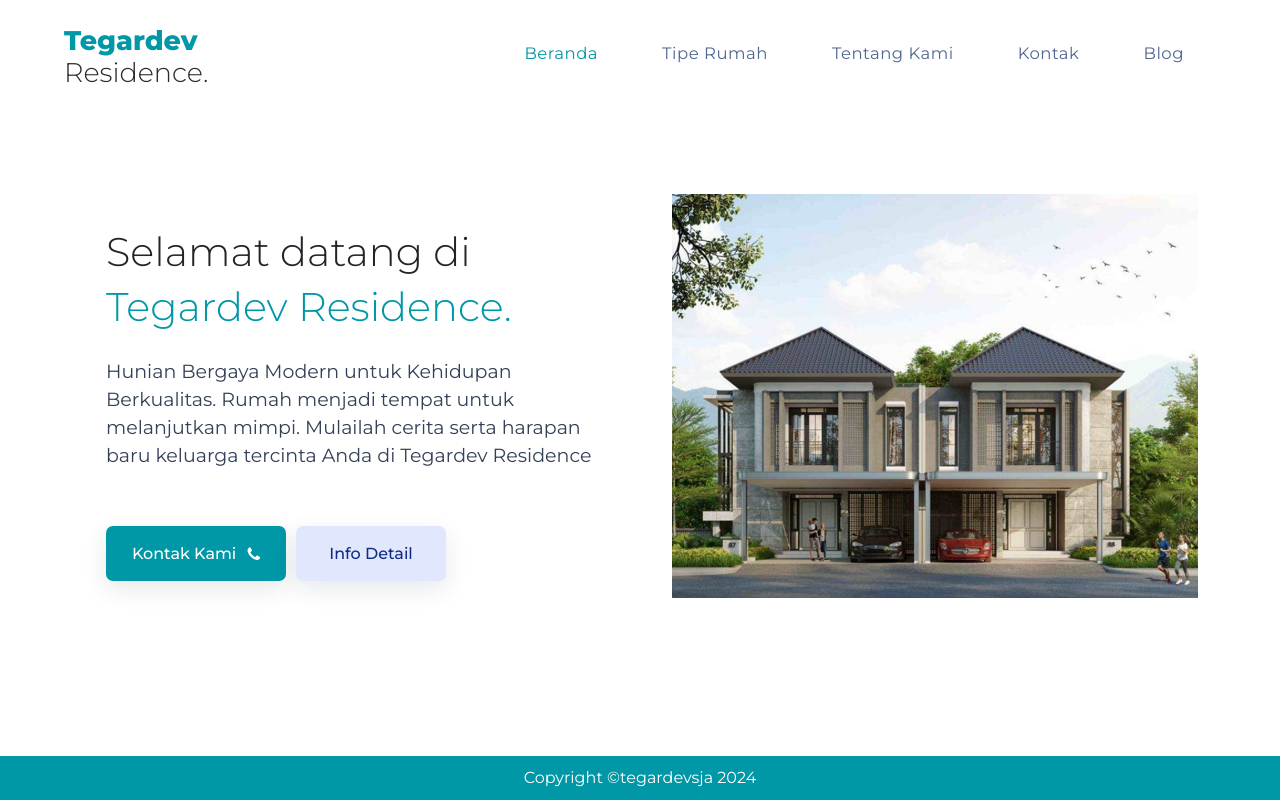
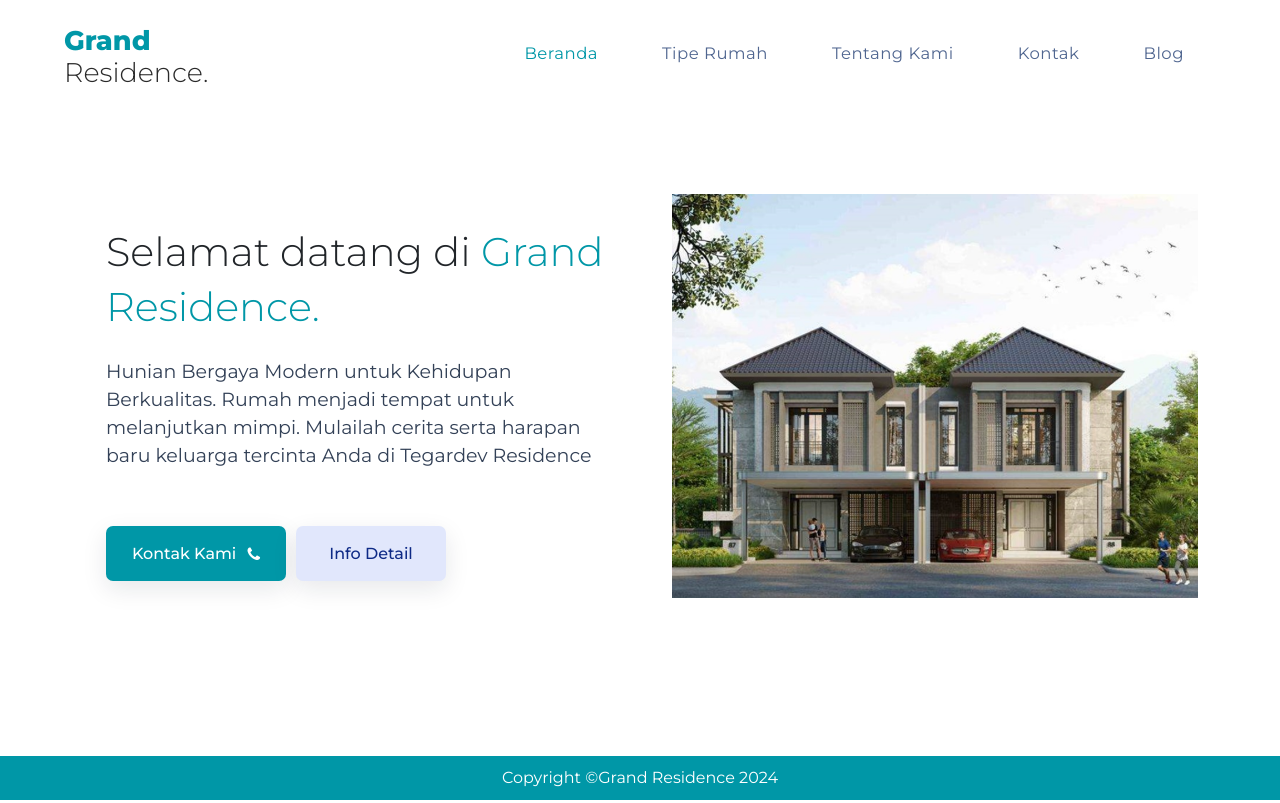
Before and after one commit to TegarNH1/Tegardev-Residence, a plain HTML site: page index.html in a window 1280 px wide. Shown: the top 803 px of the page. Drawn offline with nearby package versions, Linux system fonts and the light colour scheme.

Commit message:
index.html

```diff
--- a/index.html
+++ b/index.html
@@ -24,7 +24,7 @@
       <nav class="nav">
         <div class="logo">
           <a href="./index.html" style="text-decoration: none;">
-            <h2>Tegardev<br> <span id="black-title">Residence.</span></h2>
+            <h2>Grand<br> <span id="black-title">Residence.</span></h2>
           </a>
         </div>
 
@@ -66,7 +66,7 @@
         <div class="grid-cols-2">
           <div class="grid-item-1">
             <h1 class="main-heading">
-              Selamat datang di <span> Tegardev Residence.</span>
+              Selamat datang di <span> Grand Residence.</span>
             </h1>
             <p class="info-text">
               Hunian Bergaya Modern untuk Kehidupan Berkualitas. Rumah menjadi tempat untuk melanjutkan mimpi. Mulailah cerita serta harapan baru keluarga tercinta Anda di Tegardev Residence
@@ -153,7 +153,7 @@
     <!-- Footer-->
     <br><br><br>
     <footer class="footer">
-        <div>Copyright &copy;tegardevsja 2024</div>
+        <div>Copyright &copy;Grand Residence 2024</div>
     </footer>
     <!-- Footer -->
 
```
